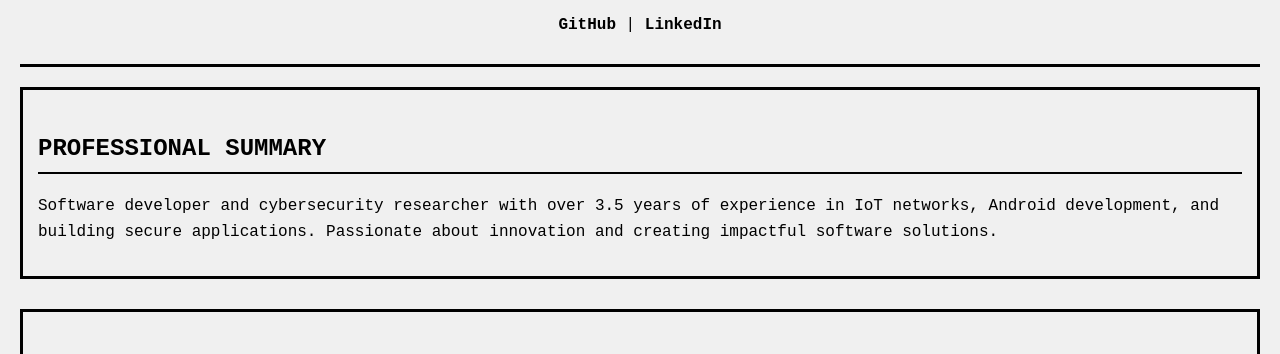
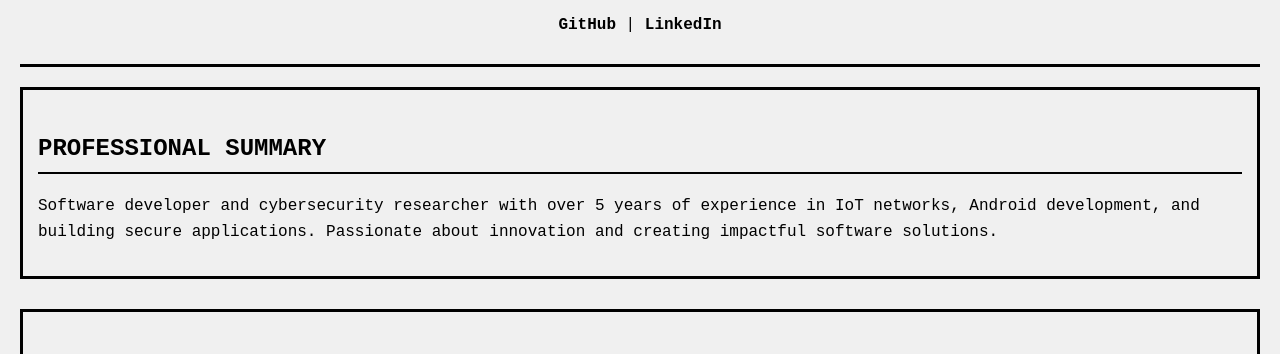
Before and after one commit to phanijsp/phanijsp, a plain HTML site: page index.html in a window 1280 px wide. Shown: the part 130-484 px from the top of the page. Drawn offline with Linux system fonts and the light colour scheme.

Commit message:
Update index.html

```diff
--- a/index.html
+++ b/index.html
@@ -129,7 +129,7 @@
 
     <div class="section">
         <h2>Professional Summary</h2>
-        <p>Software developer and cybersecurity researcher with over 3.5 years of experience in IoT networks, Android development, and building secure applications. Passionate about innovation and creating impactful software solutions.</p>
+        <p>Software developer and cybersecurity researcher with over 5 years of experience in IoT networks, Android development, and building secure applications. Passionate about innovation and creating impactful software solutions.</p>
     </div>
 
     <div class="section">
```
